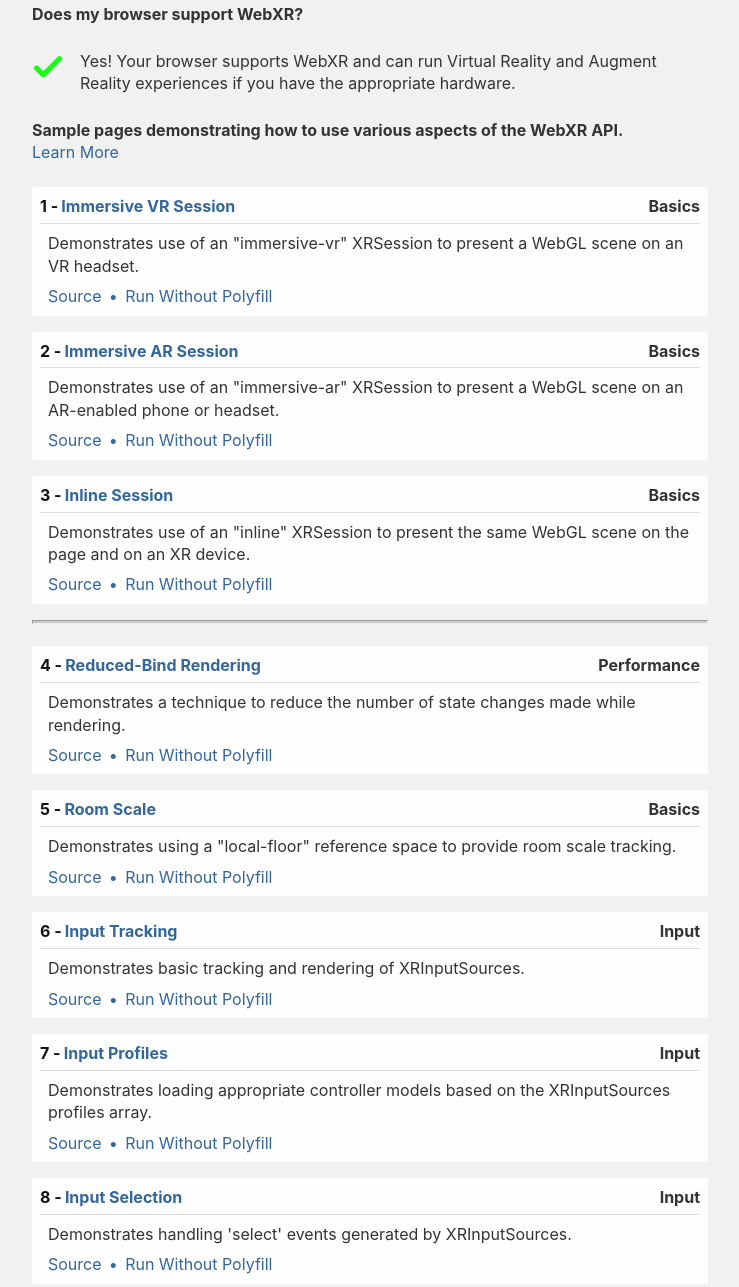
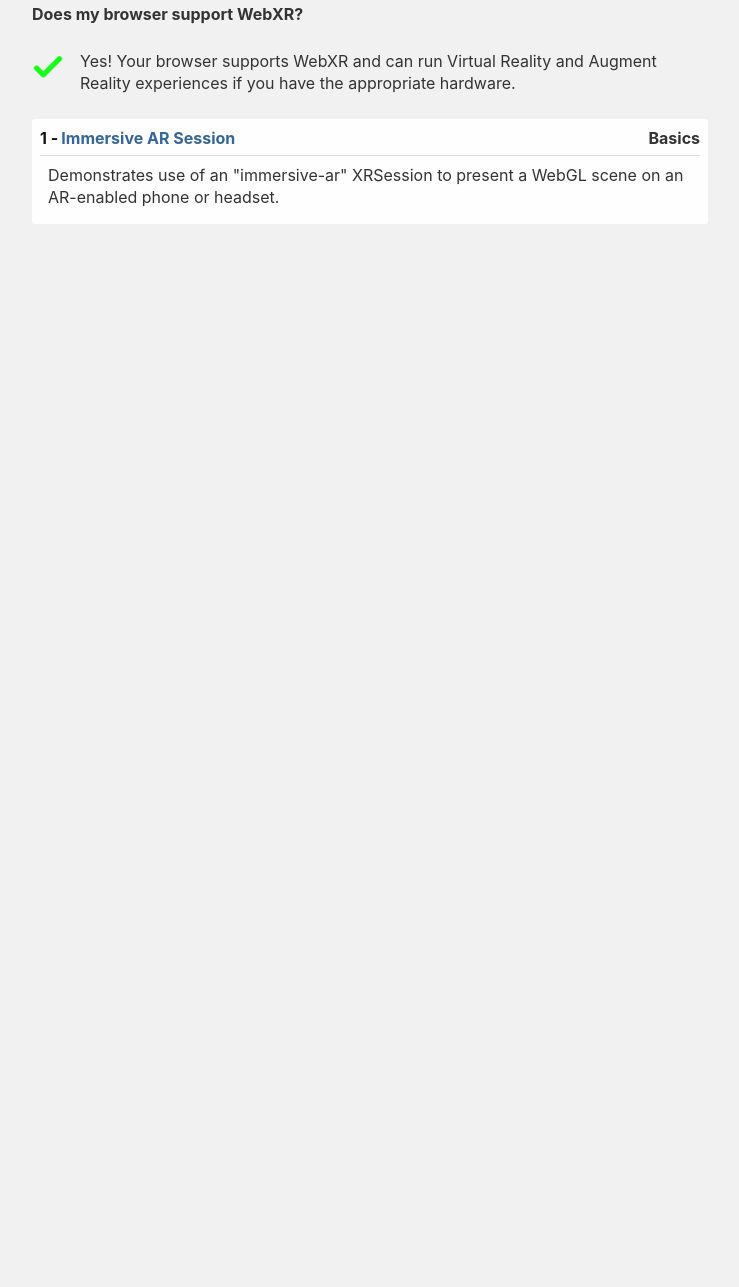
Before and after one commit to Leo-Bieling/webRX_sandbox, a plain HTML site: page index.html in a window 1280 px wide. Shown: the part 139-1426 px from the top of the page, without its empty margins (270-1009 px from the left). After the commit the page ends 800 px from the top, so only its background shows below. Drawn offline with Linux system fonts and the light colour scheme.

Commit message:
index updates

```diff
--- a/index.html
+++ b/index.html
@@ -119,93 +119,12 @@
           }
         </script>
 
-        <p><b>Sample pages demonstrating how to use various aspects of the WebXR API.</b><br/>
-        <a href="explainer.html">Learn More</a></p>
-
         <script>
           let pages = [
-            { title: 'Immersive VR Session', category: 'Basics',
-              path: 'immersive-vr-session.html',
-              description: 'Demonstrates use of an "immersive-vr" XRSession to present a WebGL scene on an VR headset.' },
 
             { title: 'Immersive AR Session', category: 'Basics',
               path: 'immersive-ar-session.html',
               description: 'Demonstrates use of an "immersive-ar" XRSession to present a WebGL scene on an AR-enabled phone or headset.' },
-
-            { title: 'Inline Session', category: 'Basics',
-              path: 'inline-session.html',
-              description: 'Demonstrates use of an "inline" XRSession to present the same WebGL scene on the page and on an XR device.' },
-
-            { tag: 'hr' },
-            { tag: 'br' },
-
-            { title: 'Reduced-Bind Rendering', category: 'Performance',
-              path: 'reduced-bind-rendering.html',
-              description: 'Demonstrates a technique to reduce the number of state changes made while rendering.' },
-
-            { title: 'Room Scale', category: 'Basics',
-              path: 'room-scale.html',
-              description: 'Demonstrates using a "local-floor" reference space to provide room scale tracking.' },
-
-            { title: 'Input Tracking', category: 'Input',
-              path: 'input-tracking.html',
-              description: 'Demonstrates basic tracking and rendering of XRInputSources.'},
-
-            { title: 'Input Profiles', category: 'Input',
-              path: 'input-profiles.html',
-              description: 'Demonstrates loading appropriate controller models based on the XRInputSources profiles array.'},
-
-            { title: 'Input Selection', category: 'Input',
-              path: 'input-selection.html',
-              description: 'Demonstrates handling \'select\' events generated by XRInputSources.'},
-
-            { title: 'Controller State', category: 'Input',
-              path: 'controller-state.html',
-              description: 'Demonstrates responding to controller state from an XRInputSource\'s gamepad attribute.'},
-
-            { title: 'Framebuffer Scaling', category: 'Performance',
-              path: 'framebuffer-scaling.html',
-              description: 'Demonstrates scaling a layer\'s framebuffer to statically control performance or quality.' },
-
-            { title: '360 Stereo Photos', category: 'Content',
-              path: '360-photos.html',
-              description: 'Demonstrates displaying a 360 degree equirectangular stereo photo.' },
-
-            { title: 'Stereo Video', category: 'Content',
-              path: 'stereo-video.html',
-              description: 'Demonstrates playing stereo videos.' },
-
-            { title: 'Positional Audio', category: 'Content',
-              path: 'positional-audio.html',
-              description: 'Demonstrates playing audio that sounds as if it originates at a specific point in the space.' },
-
-            { title: 'Spectator Mode', category: 'Advanced Techniques',
-              path: 'spectator-mode.html',
-              description: 'Demonstrates rendering a 3rd person view of the scene to an external monitor.' },
-
-            { title: 'Teleportation', category: 'Advanced Techniques',
-              path: 'teleportation.html',
-              description: 'Demonstrates teleporting the viewer around the scene with getOffsetReferenceSpace().'},
-
-            { tag: 'hr' },
-            { tag: 'br' },
-
-            { title: 'Hit Test', category: 'AR Basics',
-              path: 'hit-test.html',
-              description: 'Demonstrates using the Hit Test API to place virtual objects on real-world surfaces.'},
-
-            { tag: 'hr' },
-            { tag: 'br' },
-
-            { title: 'Barebones VR', category: 'No Dependencies',
-              path: 'vr-barebones.html',
-              description: 'Extremely simple use of "immersive-vr" sessions with no library dependencies. Doesn\'t render anything exciting.',
-              noPolyfill: true },
-
-            { title: 'Barebones AR', category: 'No Dependencies',
-              path: 'ar-barebones.html',
-              description: 'Extremely simple use of "immersive-ar" sessions with no library dependencies. Doesn\'t render anything exciting.',
-              noPolyfill: true },
           ];
 
           let mainElement = document.getElementById("main");
@@ -244,18 +163,6 @@
             let links = document.createElement('div');
             links.classList.add('links');
 
-            let sourceLink = document.createElement('a');
-            sourceLink.href = 'https://github.com/immersive-web/webxr-samples/blob/master/' + page.path;
-            sourceLink.textContent = 'Source';
-            links.appendChild(sourceLink);
-
-            if (!page.noPolyfill) {
-              let polyfillLink = document.createElement('a');
-              polyfillLink.href = page.path + '?usePolyfill=0';
-              polyfillLink.textContent = 'Run Without Polyfill';
-              links.appendChild(polyfillLink);
-            }
-
             article.appendChild(links);
 
             mainElement.appendChild(article);
```
